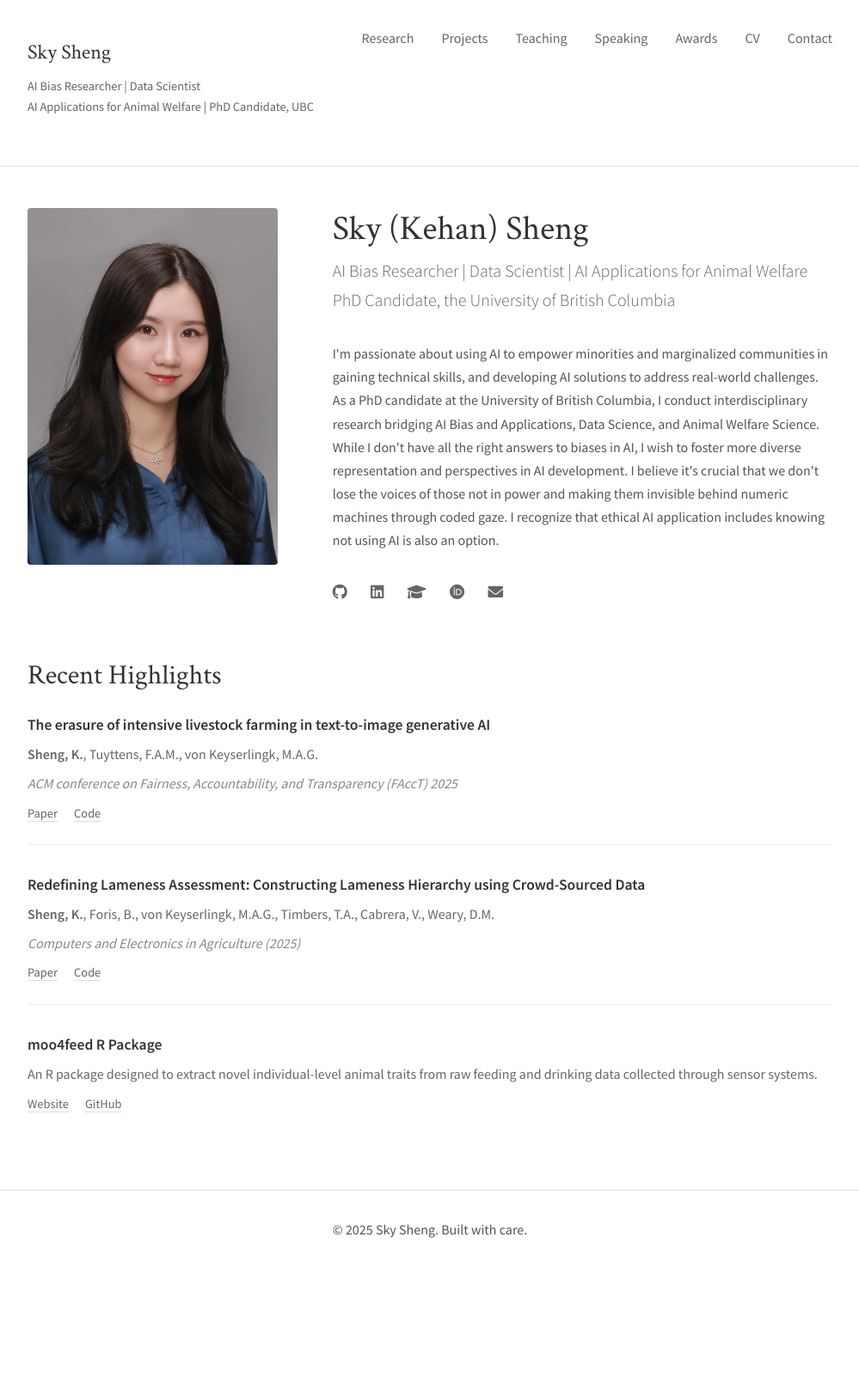
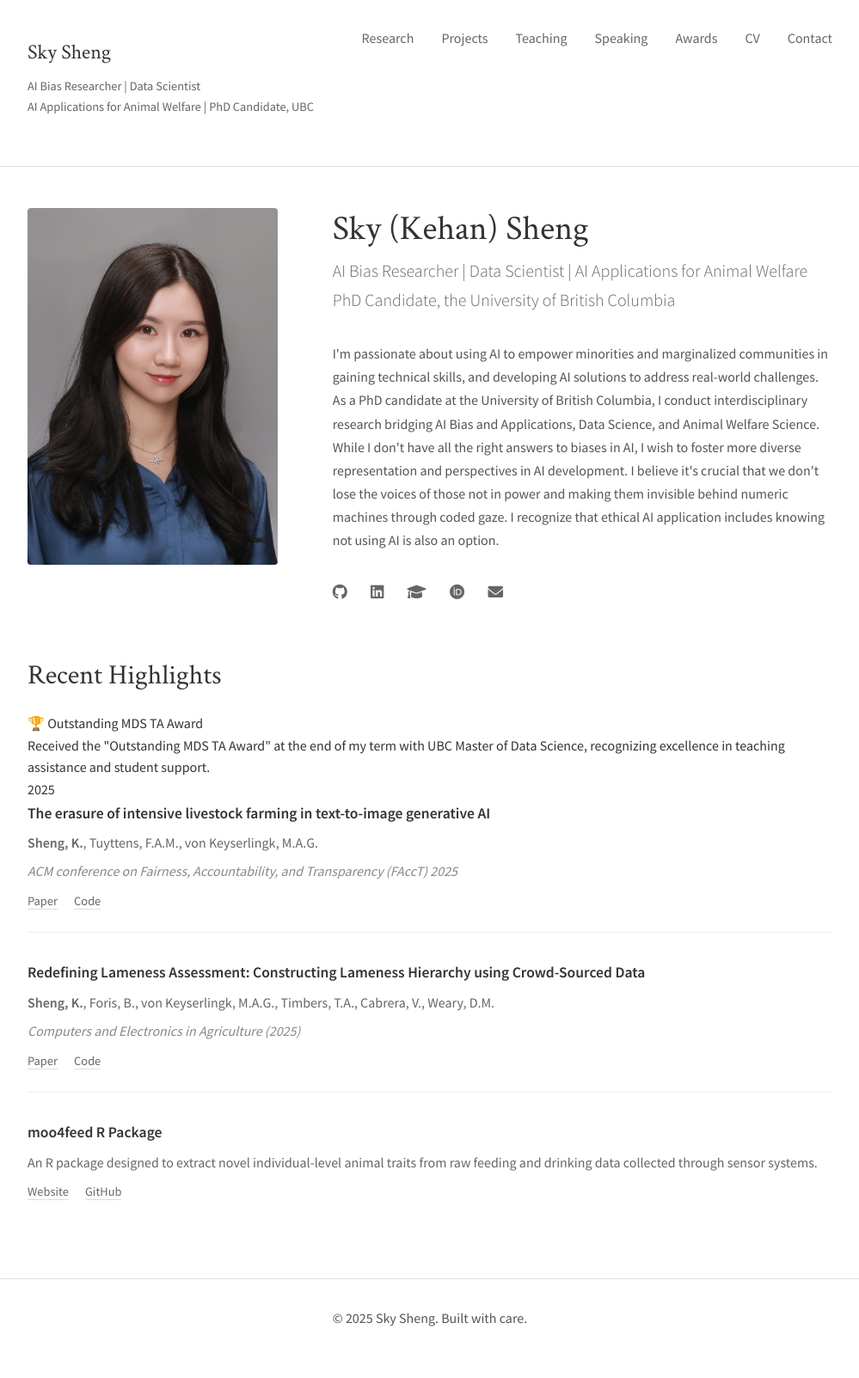
Before and after one commit to skysheng7/skysheng7.github.io, a Jekyll site: the page built from index.html, in a window 1280 px wide. Shown: the whole page at 86% size, without its empty margins (140-1139 px from the left). Built offline with Jekyll 4.4.1, drawn with Linux system fonts in a browser that asks for light colours; before the commit the page ends 1501 px from its top, so only the background shows below that.

Commit message:
news about MDS TA award

```diff
--- a/awards.html
+++ b/awards.html
@@ -102,6 +102,11 @@ title: Awards & Funding
 
 <div class="year-section">
   <div class="year-header">2025</div>
+
+  <div class="award-item">
+    <div class="award-title">Outstanding MDS TA Award 🏆</div>
+    <div class="award-description">Received at the end of my term with UBC Master of Data Science, recognizing excellence in teaching assistance and student support.</div>
+  </div>
 
   <div class="award-item">
     <div class="award-title">ACM Conference on Fairness, Accountability, and Transparency (FAccT) Travel Support</div>
--- a/index.html
+++ b/index.html
@@ -31,6 +31,12 @@ description: "Sky Sheng - PhD Candidate at UBC specializing in AI bias and Appli
 <section class="recent-highlights">
     <h2>Recent Highlights</h2>
 
+    <div class="news-item">
+        <div class="news-title">🏆 Outstanding MDS TA Award</div>
+        <div class="news-description">Received the "Outstanding MDS TA Award" at the end of my term with UBC Master of Data Science, recognizing excellence in teaching assistance and student support.</div>
+        <div class="news-date">2025</div>
+    </div>
+
     <div class="publication-item">
         <div class="publication-title">The erasure of intensive livestock farming in text-to-image generative AI</div>
         <div class="publication-authors"><strong>Sheng, K.</strong>, Tuyttens, F.A.M., von Keyserlingk, M.A.G.</div>
```
